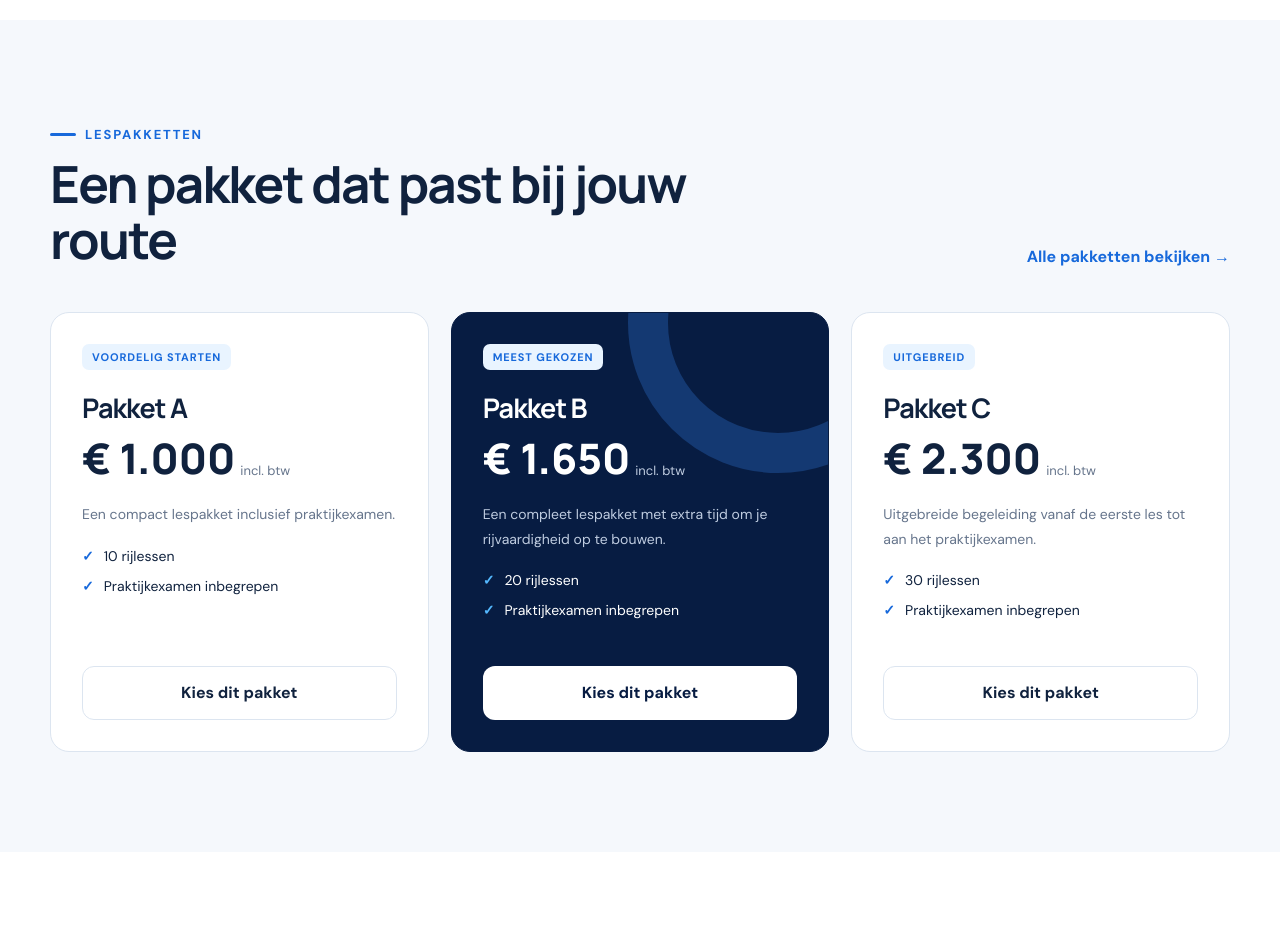
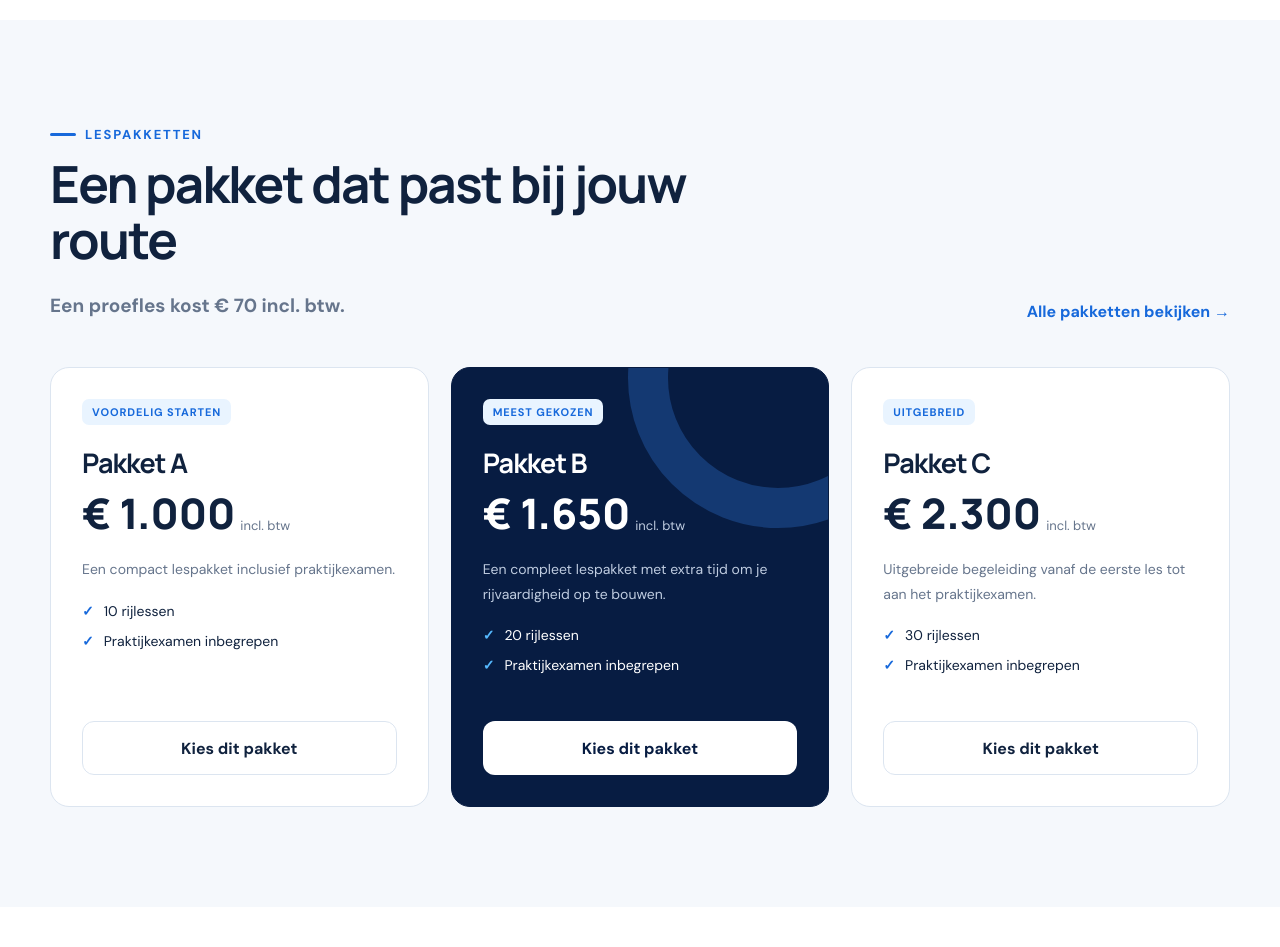
Before and after one commit to yjcvoncken/autorijschoolvnm, a Django app: page / in a window 1280 px wide. Shown: the part 1670-2617 px from the top of the page. Run offline with Django 5.2, Linux system fonts and the light colour scheme; data comes from the database, SQL or seed files in the repository; data that the repository does not hold is empty.

Commit message:
Clarify trial lesson price on homepage and pricing card

```diff
--- a/templates/school/_package_cards.html
+++ b/templates/school/_package_cards.html
@@ -2,6 +2,7 @@
 <article class="package-card {% if package.featured %}featured{% endif %}">
   {% if package.label %}<span class="badge">{{ package.label }}</span>{% endif %}
   <h3>{{ package.name }}</h3><div class="price"><strong>{{ package.price }}</strong>{% if '€' in package.price %}<span>incl. btw</span>{% endif %}</div>
+  {% if package.name == 'Losse rijles' %}<p><strong>Dit tarief geldt ook voor de proefles.</strong></p>{% endif %}
   <p class="package-desc">{{ package.description }}</p><ul class="package-features">{% for feature in package.feature_list %}<li>{{ feature }}</li>{% endfor %}</ul>
   <a class="btn {% if package.featured %}btn-light{% else %}btn-outline{% endif %}" href="{% url 'contact' %}?pakket={{ package.pk }}">Kies dit pakket</a>
 </article>
--- a/templates/school/home.html
+++ b/templates/school/home.html
@@ -4,7 +4,7 @@
 <section class="hero"><div class="container"><div class="hero-content"><span class="eyebrow">Rijschool in {{ site.city }}</span><div class="hero-wordmark"><span><small>Autorijschool</small><strong>VNM</strong></span><b>L</b></div><h1>{{ site.hero_title }}</h1><p>{{ site.hero_text }}</p><div class="hero-actions"><a class="btn" href="{% url 'contact' %}">Plan je proefles →</a><a class="btn btn-outline" href="{% url 'packages' %}">Bekijk pakketten</a></div><div class="hero-proof"><div class="proof-item"><span class="proof-icon">✓</span> Persoonlijke begeleiding</div><div class="proof-item"><span class="proof-icon">✓</span> Schakelrijlessen</div><div class="proof-item"><span class="proof-icon">✓</span> Lessen in {{ site.city }}</div></div></div></div></section>
 <div class="stats"><div class="container"><div class="stats-inner"><div class="stat"><strong>{{ site.success_rate }}%</strong><span>slagingspercentage</span></div><div class="stat"><strong>1-op-1</strong><span>persoonlijke aandacht</span></div><div class="stat"><strong>Schakel</strong><span>praktijkgerichte rijles</span></div><div class="stat"><strong>Flexibel</strong><span>lessen die bij jou passen</span></div></div></div></div>
 <section class="section"><div class="container intro-grid"><div class="image-stack"><img src="{% static 'images/instructor.jpeg' %}" alt="{{ site.instructor }}, rijinstructeur van Autorijschool VNM"><div class="image-note"><strong>Rust & vertrouwen</strong><span>De basis van iedere goede rijles.</span></div></div><div><span class="eyebrow">Over VNM</span><h2 style="margin-top:15px">{{ site.about_title }}</h2><p class="lead">{{ site.about_text }}</p><div class="feature-list"><div class="feature"><span class="check">✓</span><div><strong>Dezelfde instructeur</strong><p>Een vertrouwd gezicht tijdens je hele rijopleiding.</p></div></div><div class="feature"><span class="check">✓</span><div><strong>Lesplan op maat</strong><p>Je leert in een tempo dat aansluit op jouw niveau.</p></div></div><div class="feature"><span class="check">✓</span><div><strong>Ophalen en thuisbrengen</strong><p>Flexibel starten en eindigen binnen ons lesgebied.</p></div></div></div><a class="link-arrow" href="{% url 'about' %}">Meer over onze aanpak →</a></div></div></section>
-<section class="section section-soft"><div class="container"><div class="section-head"><div><span class="eyebrow">Lespakketten</span><h2>Een pakket dat past bij jouw route</h2></div><a class="link-arrow" href="{% url 'packages' %}">Alle pakketten bekijken →</a></div><div class="cards">{% include 'school/_package_cards.html' %}</div></div></section>
+<section class="section section-soft"><div class="container"><div class="section-head"><div><span class="eyebrow">Lespakketten</span><h2>Een pakket dat past bij jouw route</h2><p class="lead"><strong>Een proefles kost € 70 incl. btw.</strong></p></div><a class="link-arrow" href="{% url 'packages' %}">Alle pakketten bekijken →</a></div><div class="cards">{% include 'school/_package_cards.html' %}</div></div></section>
 <section class="section"><div class="container why-grid"><div><span class="eyebrow">Waarom VNM?</span><h2 style="margin-top:15px">Met vertrouwen achter het stuur</h2><p class="lead">Geen standaard aanpak, maar begeleiding die rekening houdt met jouw ervaring, leerstijl en doelen.</p><div class="benefits"><div class="benefit"><span class="num">01</span><h3>Geduld & vertrouwen</h3><p>Rustig uitleggen, duidelijk oefenen.</p></div><div class="benefit"><span class="num">02</span><h3>Praktijkgericht</h3><p>Je leert wat je écht nodig hebt.</p></div><div class="benefit"><span class="num">03</span><h3>Flexibel plannen</h3><p>Rijlessen rondom jouw agenda.</p></div><div class="benefit"><span class="num">04</span><h3>Transparant</h3><p>Duidelijk over voortgang en kosten.</p></div></div></div><div class="score-card"><div class="score-top"><div class="score-ring" data-score="{{ site.success_rate }}%" style="--score:{{ site.success_rate }}%"></div><div><h3>Hoog slagingspercentage</h3><p>Resultaten voor de examenlocatie {{ site.city }}.</p></div></div><div class="score-lines"><div class="score-line"><span>Professionele begeleiding</span><strong>✓</strong></div><div class="score-line"><span>Persoonlijk lesplan</span><strong>✓</strong></div><div class="score-line"><span>Veilig en zelfstandig rijden</span><strong>✓</strong></div></div></div></div></section>
 {% if gallery %}<section class="section section-soft"><div class="container"><div class="section-head"><div><span class="eyebrow">Galerij</span><h2>Onderweg met VNM</h2></div></div>{% include 'school/_gallery.html' %}</div></section>{% endif %}
 {% include 'school/_cta.html' %}</main>{% endblock %}
```
